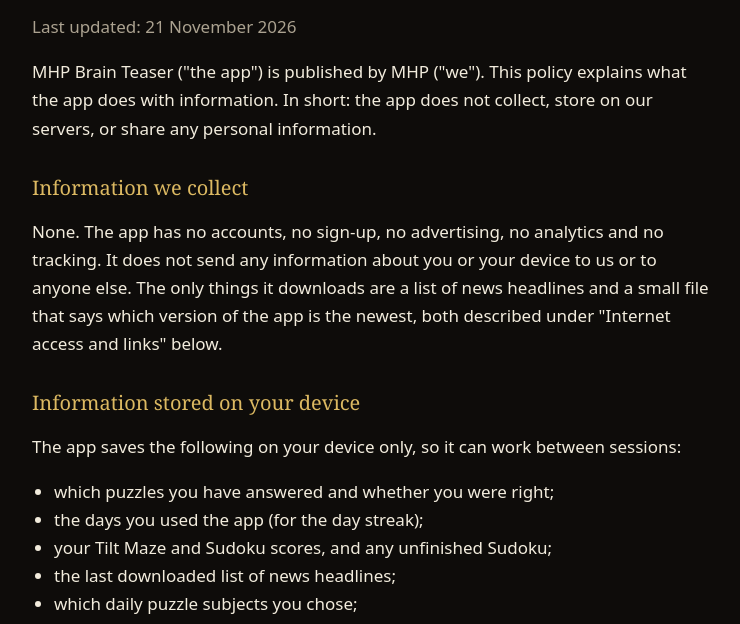
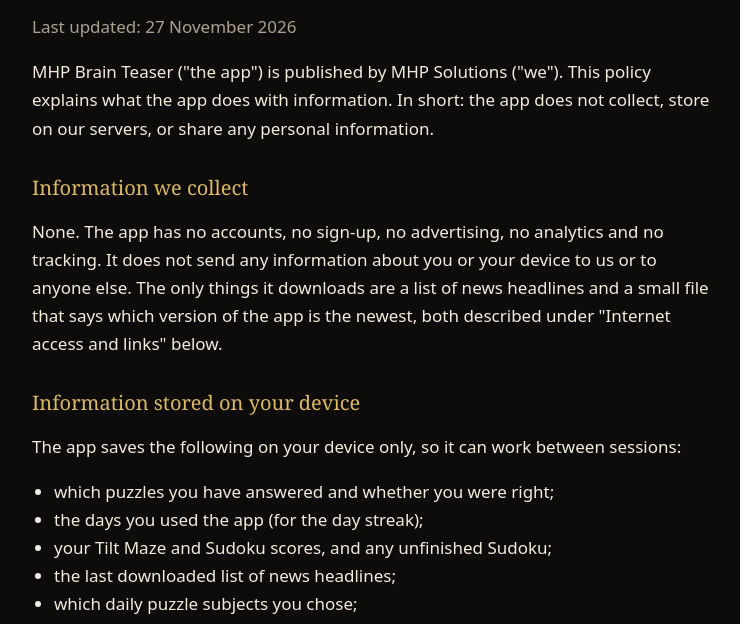
Before and after one commit to afreeentity/mhp-brain-teaser, a plain HTML site: page privacy/index.html in a window 1280 px wide. Shown: the part 166-790 px from the top of the page, without its empty margins (268-1008 px from the left). Drawn offline with Linux system fonts and the light colour scheme.

Commit message:
Privacy policy: the publisher is MHP Solutions
Co-Authored-By: Claude Fable 5.2 <noreply@anthropic.com>

```diff
--- a/privacy/index.html
+++ b/privacy/index.html
@@ -8,8 +8,8 @@
 <body><main>
 <header><img src="../icon.png" alt=""><span>MHP Brain <b>Teaser</b></span></header>
 <h1>Privacy Policy</h1>
-<p class="muted">Last updated: 21 November 2026</p>
-<p>MHP Brain Teaser ("the app") is published by MHP ("we"). This policy explains what the app does with information. In short: the app does not collect, store on our servers, or share any personal information.</p>
+<p class="muted">Last updated: 27 November 2026</p>
+<p>MHP Brain Teaser ("the app") is published by MHP Solutions ("we"). This policy explains what the app does with information. In short: the app does not collect, store on our servers, or share any personal information.</p>
 
 <h2>Information we collect</h2>
 <p>None. The app has no accounts, no sign-up, no advertising, no analytics and no tracking. It does not send any information about you or your device to us or to anyone else. The only things it downloads are a list of news headlines and a small file that says which version of the app is the newest, both described under "Internet access and links" below.</p>
```
